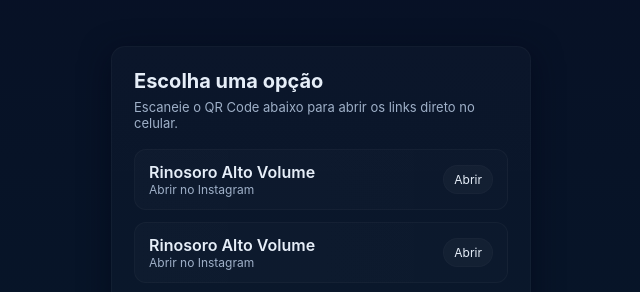
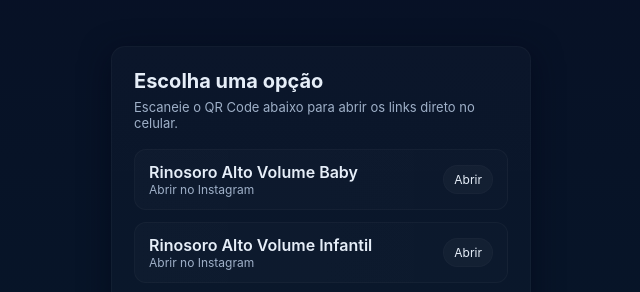
Before and after one commit to byfertheo/RAV, a plain HTML site: page index.html in a window 1280 px wide. Shown: the part 105-397 px from the top of the page, without its empty margins (319-959 px from the left). Drawn offline with Linux system fonts and the light colour scheme.

Commit message:
Update index.html

```diff
--- a/index.html
+++ b/index.html
@@ -82,8 +82,8 @@
 
   <script>
     const links = [
-      { title: "Rinosoro Alto Volume", subtitle: "Abrir no Instagram", url: "https://www.instagram.com/reel/C-S2bGHOSvA/?igsh=MW5zcDNiczZrbGV6Yg==" },
-      { title: "Rinosoro Alto Volume", subtitle: "Abrir no Instagram", url: "https://www.instagram.com/reel/DN5gHf1EpSg/?igsh=Z3R3azJpMmUzejcy" },
+      { title: "Rinosoro Alto Volume Baby", subtitle: "Abrir no Instagram", url: "https://www.instagram.com/reel/C-S2bGHOSvA/?igsh=MW5zcDNiczZrbGV6Yg==" },
+      { title: "Rinosoro Alto Volume Infantil", subtitle: "Abrir no Instagram", url: "https://www.instagram.com/reel/DN5gHf1EpSg/?igsh=Z3R3azJpMmUzejcy" },
       { title: "Rinosoro Alto Volume", subtitle: "Abrir no Instagram", url: "https://www.instagram.com/share/BARN3AwSxE" }
     ];
 
```
